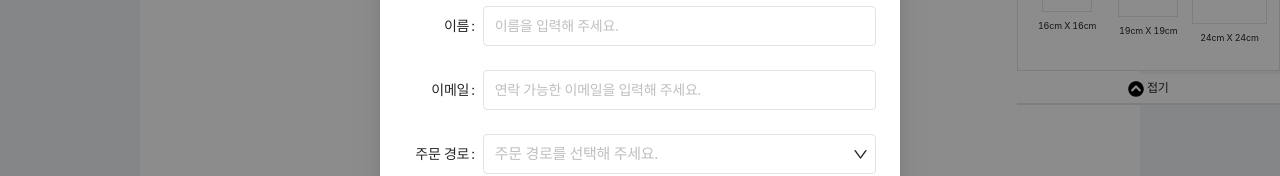
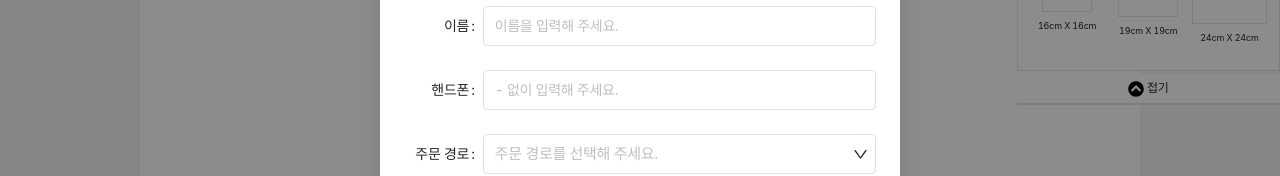
Before and after one commit to mecanvas/early-front, a Next.js app: page /tool/single in a window 1280 px wide. Both pictures are taken after a click on the button "저장". Shown: the part 173-349 px from the top of the page. Built offline with nearby package versions, Linux system fonts and the light colour scheme; a web font is replaced by a local one.

Commit message:
저장 연동, 패턴 정규화는 아직

```diff
--- a/src/components/tool/ToolHeader.tsx
+++ b/src/components/tool/ToolHeader.tsx
@@ -4,7 +4,7 @@ import React, { useCallback, useMemo } from 'react';
 import { useGlobalState } from 'src/hooks';
 import { FramePrice } from 'src/interfaces/ToolInterface';
 import Logo from '../layouts/Logo';
-import ToolSave from './divided/DividedToolSave';
+import ToolSave from './ToolSave';
 import { ToolHeaderMenu, CanvasInfomationWrapper, BillInfomation, Bill, BillTotal } from './divided/DividedToolStyle';
 
 interface Props {
--- a/src/components/tool/divided/DividedToolSave.tsx
+++ b/src/components/tool/ToolSave.tsx
@@ -4,8 +4,13 @@ import { useCanvasToServer, useGlobalState } from 'src/hooks';
 import { useRouter } from 'next/router';
 import styled from '@emotion/styled';
 import { css } from '@emotion/react';
-import { BillTotal } from './DividedToolStyle';
+import { BillTotal } from './divided/DividedToolStyle';
 import AppTable from 'src/components/antd/AppTable';
+
+// Global
+// framePrice
+// isSavaCanvas
+// selectedFrameList
 
 const AntdInput = styled(Input)<{ isRequired: boolean }>`
   ${({ isRequired, theme }) =>
@@ -39,7 +44,7 @@ const SaveModalOrderColumns = [
 interface Info {
   [key: string]: any;
   username: string;
-  email: string;
+  phone: string;
 }
 
 interface Props {
@@ -50,7 +55,7 @@ interface Props {
 const ToolSave = ({ yourPriceList, totalPrice }: Props) => {
   const [info, setInfo] = useState<Info | null>(null);
   const [userNameEmpty, setUserNameEmpty] = useState({ isRequired: false, extra: '' });
-  const [emailEmpty, setEmailEmpty] = useState({ isRequired: false, extra: '' });
+  const [phoneEmpty, setPhoneEmpty] = useState({ isRequired: false, extra: '' });
   const [orderRouteEmpty, setOrderRouteEmpty] = useState({ isRequired: false, extra: '' });
   const [isSaveCanvas, setIsSaveCanvas] = useGlobalState<boolean>('saveModal');
   const [selectedFrameList] = useGlobalState<HTMLCanvasElement[]>('selectedFrameList');
@@ -82,8 +87,8 @@ const ToolSave = ({ yourPriceList, totalPrice }: Props) => {
       if (name === 'username') {
         resetEmpty(setUserNameEmpty);
       }
-      if (name === 'email') {
-        resetEmpty(setEmailEmpty);
+      if (name === 'phone') {
+        resetEmpty(setPhoneEmpty);
       }
 
       if (info) {
@@ -100,19 +105,19 @@ const ToolSave = ({ yourPriceList, totalPrice }: Props) => {
     if (!selectedFrameList) return;
     if (!info) {
       setUserNameEmpty({ ...userNameEmpty, isRequired: true, extra: '이름을 입력해 주세요!' });
-      setEmailEmpty({ ...emailEmpty, isRequired: true, extra: '이메일을 입력해 주세요!' });
+      setPhoneEmpty({ ...phoneEmpty, isRequired: true, extra: '핸드폰 번호를 입력해 주세요!' });
       setOrderRouteEmpty({ ...orderRouteEmpty, isRequired: true, extra: '주문 경로를 선택해 주세요!' });
       return;
     }
     if (!info.username) return setUserNameEmpty({ ...userNameEmpty, isRequired: true, extra: '이름을 입력해 주세요!' });
-    if (!info.email) return setEmailEmpty({ ...emailEmpty, isRequired: true, extra: '이메일을 입력해 주세요!' });
-    if (!info.email)
+    if (!info.phone) return setPhoneEmpty({ ...phoneEmpty, isRequired: true, extra: '핸드폰 번호를 입력해 주세요!' });
+    if (!info.phone)
       return setOrderRouteEmpty({ ...orderRouteEmpty, isRequired: true, extra: '주문 경로를 선택해 주세요!' });
-    if (!info.email.includes('@') || !info.email.includes('.'))
-      return setEmailEmpty({ ...emailEmpty, isRequired: true, extra: '이메일을 올바르게 적어주세요.' });
+    if (!info.phone.includes('@') || !info.phone.includes('.'))
+      return setPhoneEmpty({ ...phoneEmpty, isRequired: true, extra: '핸드폰 번호를 올바르게 적어주세요.' });
 
-    canvasToImage(selectedFrameList, info.username, info.email);
-  }, [selectedFrameList, info, userNameEmpty, emailEmpty, orderRouteEmpty, canvasToImage]);
+    canvasToImage(selectedFrameList, info.username, info.phone);
+  }, [selectedFrameList, info, userNameEmpty, phoneEmpty, orderRouteEmpty, canvasToImage]);
 
   useEffect(() => {
     if (isDone) {
@@ -142,12 +147,12 @@ const ToolSave = ({ yourPriceList, totalPrice }: Props) => {
             ></AntdInput>
           </Form.Item>
 
-          <Form.Item labelCol={{ span: 4 }} label="이메일" extra={emailEmpty.extra}>
+          <Form.Item labelCol={{ span: 4 }} label="핸드폰" extra={phoneEmpty.extra}>
             <AntdInput
               allowClear
-              name="email"
-              placeholder="연락 가능한 이메일을 입력해 주세요."
-              isRequired={emailEmpty.isRequired}
+              name="phone"
+              placeholder="- 없이 입력해 주세요."
+              isRequired={phoneEmpty.isRequired}
             ></AntdInput>
           </Form.Item>
 
--- a/src/components/tool/divided/DividedToolFactory.tsx
+++ b/src/components/tool/divided/DividedToolFactory.tsx
@@ -17,7 +17,7 @@ import { useProgress } from 'src/hooks/useProgress';
 import { CroppedFrame, FramePrice } from 'src/interfaces/ToolInterface';
 import { getOriginRatio } from 'src/utils/getOriginRatio';
 import { imgSizeChecker } from 'src/utils/imgSizeChecker';
-import ToolImageResizerModal from '../ToolImageResizerModal';
+import ToolImageResizerModal from './DividedToolImageResizerModal';
 import ToolColorPalette from './DividedToolColorPalette';
 import { FactoryTool, FrameTool } from './DividedToolStyle';
 
--- a/src/components/tool/single/SingleTool.tsx
+++ b/src/components/tool/single/SingleTool.tsx
@@ -13,7 +13,7 @@ import { faChevronCircleDown, faChevronCircleUp, faCompress, faUpload } from '@f
 import { css } from '@emotion/react';
 import SingleImgSizeController from 'src/components/tool/single/SingleImgSizeController';
 import { useGlobalState } from 'src/hooks';
-import { ResizeCmd } from 'src/interfaces/ToolInterface';
+import { FramePrice, ResizeCmd } from 'src/interfaces/ToolInterface';
 import { getOriginRatio } from 'src/utils/getOriginRatio';
 import { filterOverMaxHeight } from 'src/utils/filterOverMaxHeight';
 import { frameSize } from 'src/constants';
@@ -340,12 +340,15 @@ const SingleTool = () => {
   const [isPreview] = useGlobalState<boolean>('isPreview');
   const previewCanvasRef = useRef<HTMLCanvasElement>(null);
 
+  const [, setSelectedFrameList] = useGlobalState<HTMLCanvasElement[]>('selectedFrameList');
+  const [isSaveCanvas] = useGlobalState<boolean>('saveModal');
+  const [, setFramePrice] = useGlobalState<FramePrice[]>('framePrice');
   const [resizeWidth, setResizeWidth] = useGlobalState<number>('resizeWidth');
   const [resizeHeight, setResizeHeight] = useGlobalState<number>('resizeHeight');
   const [wrapperWidth, setWrapperWidth] = useState(0);
   const [wrapperHeight, setWrapperHeight] = useState(0);
-  const [originWidth, setOriginWidth] = useState(0);
-  const [originHeight, setOriginHeight] = useState(0);
+  const [originWidth, setOriginWidth] = useState<number>(0);
+  const [originHeight, setOriginHeight] = useState<number>(0);
   const [resizeCmd] = useGlobalState<ResizeCmd>('resizeCmd');
   const [nearingCenterX, setNearingCenterX] = useState<boolean>(false);
   const [nearingCenterY, setNearingCenterY] = useState<boolean>(false);
@@ -373,10 +376,13 @@ const SingleTool = () => {
     setSingleFrameWidth(cmToPx(16) * 1.5);
     setSingleFrameHeight(cmToPx(16) * 1.5);
     setSinglePrice(20000);
-  }, []);
+    const myFrame = frameSize().filter((lst) => lst.name === 'S-1호');
+    setFramePrice(myFrame.map((lst) => ({ id: Date.now(), cm: lst.cm, name: lst.name, price: lst.price })));
+  }, [setFramePrice]);
 
   const createPreviewCanvas = useCallback(() => {
-    if (!controllerNode || !resizeWidth || !resizeHeight || !previewCanvasRef.current) return;
+    if (!controllerNode || !resizeWidth || !resizeHeight || !previewCanvasRef.current || !originWidth || !originHeight)
+      return;
 
     const left = (window.innerWidth - resizeWidth) / 2 + replacePx(controllerNode.style.left);
     const top = (window.innerHeight - resizeHeight) / 2 + replacePx(controllerNode.style.top);
@@ -394,7 +400,7 @@ const SingleTool = () => {
         const scaleY = originHeight / resizeHeight;
         const cropX = frameLeft - left;
         const cropY = frameTop - top;
-        console.log(cropX);
+
         const pixelRatio = window.devicePixelRatio;
         canvas.width = singleFrameWidth * pixelRatio;
         canvas.height = singleFrameHeight * pixelRatio;
@@ -425,12 +431,17 @@ const SingleTool = () => {
     singleImgUploadUrl,
   ]);
 
-  const handleSelectFrame = useCallback((e) => {
-    const { width, height, price } = e.currentTarget.dataset;
-    setSingleFrameWidth(replacePx(width) * 1.5);
-    setSingleFrameHeight(replacePx(height) * 1.5);
-    setSinglePrice(+price);
-  }, []);
+  const handleSelectFrame = useCallback(
+    (e) => {
+      const { width, height, price, name } = e.currentTarget.dataset;
+      const myFrame = frameSize().filter((lst) => lst.name === name);
+      setFramePrice(myFrame.map((lst) => ({ id: Date.now(), cm: lst.cm, name: lst.name, price: lst.price })));
+      setSingleFrameWidth(replacePx(width) * 1.5);
+      setSingleFrameHeight(replacePx(height) * 1.5);
+      setSinglePrice(+price);
+    },
+    [setFramePrice],
+  );
 
   const handleGetFrameAttribute = useCallback((e) => {
     const { value } = e.currentTarget;
@@ -519,7 +530,6 @@ const SingleTool = () => {
         img.src = url || singleImgUploadUrl;
         img.onload = () => {
           const { naturalWidth, naturalHeight } = img;
-
           setOriginWidth(naturalWidth);
           setOriginHeight(naturalHeight);
           const [w, h] = getOriginRatio(
@@ -570,6 +580,14 @@ const SingleTool = () => {
       controllerNode.style.top = `${0}px`;
     }
   }, [controllerNode, drawingImage, originHeight, originWidth, singleFrameHeight, singleFrameWidth]);
+
+  useEffect(() => {
+    if (isSaveCanvas) {
+      const imgCanvas = ImageCanvasRef.current;
+      setSelectedFrameList(imgCanvas ? [imgCanvas] : []);
+    }
+    // eslint-disable-next-line react-hooks/exhaustive-deps
+  }, [isSaveCanvas]);
 
   useEffect(() => {
     drawingImage();
@@ -646,6 +664,7 @@ const SingleTool = () => {
               data-width={lst.size.width}
               data-height={lst.size.height}
               data-price={lst.price}
+              data-name={lst.name}
               onClick={handleSelectFrame}
             >
               <SingleFrameList {...lst.size}>
--- a/src/hooks/index.tsx
+++ b/src/hooks/index.tsx
@@ -81,15 +81,15 @@ export const useCanvasToServer = () => {
   const [imgUploadUrl] = useGlobalState<string>('imgUploadUrl');
   const [isSave, setIsSave] = useState(false);
   const [username, setUsername] = useState('');
-  const [email, setEmail] = useState('');
+  const [phone, setPhone] = useState('');
   const [fileList, setFileList] = useState<File[]>([]);
   const [paperSize, setPaperSize] = useState<string[]>([]);
 
-  const canvasToImage = (canvas: HTMLCanvasElement[], name: string, email: string) => {
+  const canvasToImage = (canvas: HTMLCanvasElement[], name: string, phone: string) => {
     if (!window) return;
     if (!canvas.length) return notification.error({ message: '액자를 만들어주세요.', placement: 'bottomLeft' });
     setUsername(name);
-    setEmail(email);
+    setPhone(phone);
     const sendToCanvas = async () => {
       setLoading(true);
       setIsDone(false);
@@ -157,7 +157,7 @@ export const useCanvasToServer = () => {
     const saveCanvas = async () => {
       const fd = new FormData();
       fd.append('username', username);
-      fd.append('email', email);
+      fd.append('phone', phone);
       fd.append('originImgUrl', imgUploadUrl);
       fileList.forEach((file) => fd.append('image', file));
       fd.append('paperNames', paperSize.join());
@@ -168,7 +168,7 @@ export const useCanvasToServer = () => {
       });
     };
     saveCanvas();
-  }, [email, fileList, isSave, paperSize, username, imgUploadUrl]);
+  }, [phone, fileList, isSave, paperSize, username, imgUploadUrl]);
 
-  return { canvasToImage, loading, isDone, setIsDone };
+  return { canvasToImage, loading, isDone, setIsDone, imgUploadUrl };
 };
```
